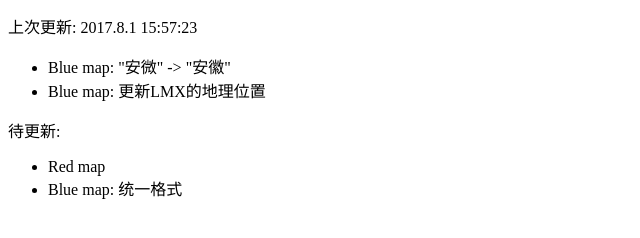
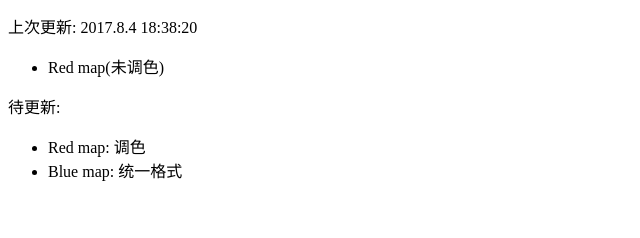
Before and after one commit to iphelf/iphelf.github.io, a plain HTML site: page index.html in a window 1280 px wide. Shown: the part 300-538 px from the top of the page, without its empty margins (0-640 px from the left). Drawn offline with Linux system fonts and the light colour scheme.

Commit message:
update1708041838

```diff
--- a/index.html
+++ b/index.html
@@ -13,14 +13,13 @@
       <li><a href="red.html" style="font-size:50px" title="Red">Red map</a></li>
       <li><a href="blue.html" style="font-size:50px" ttitle="Blue">Blue map</a></li>
     </ul>
-    <p>上次更新: 2017.8.1 15:57:23</p>
+    <p>上次更新: 2017.8.4 18:38:20</p>
     <ul>
-      <li>Blue map: "安微" -> "安徽"</li>
-      <li>Blue map: 更新LMX的地理位置</li>
+      <li>Red map(未调色)</li>
     </ul>
     <p>待更新:</p>
     <ul>
-      <li>Red map</li>
+      <li>Red map: 调色</li>
       <li>Blue map: 统一格式</li>
   </body>
 </html>
```
